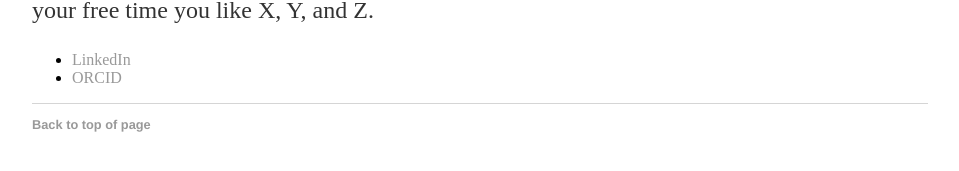
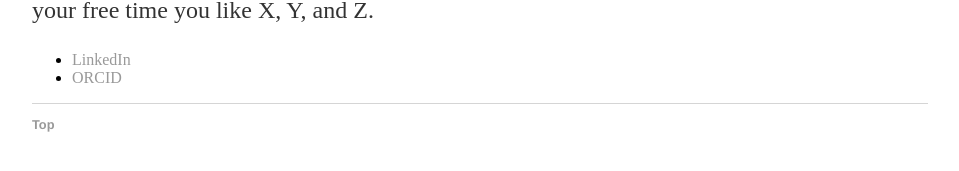
Before and after one commit to mrrezaie/mrrezaie.github.io, a Jekyll site: the page built from about/index.html, in a window 1280 px wide. Shown: the part 338-509 px from the top of the page, without its empty margins (160-1119 px from the left). Built offline with Jekyll 4.4.1, drawn with Linux system fonts in a browser that asks for light colours.

Commit message:
Update default.html

```diff
--- a/_layouts/default.html
+++ b/_layouts/default.html
@@ -20,7 +20,7 @@
 			</div><!-- /.container -->
 			<footer>
 	    		<ul>
-	        		<a href="#top">Back to top of page</a>
+	        		<a onclick="topFunction()" id="myBtn" title="Go to top">Top</a>
 			</ul>
 			</footer>
 		</body>
```
